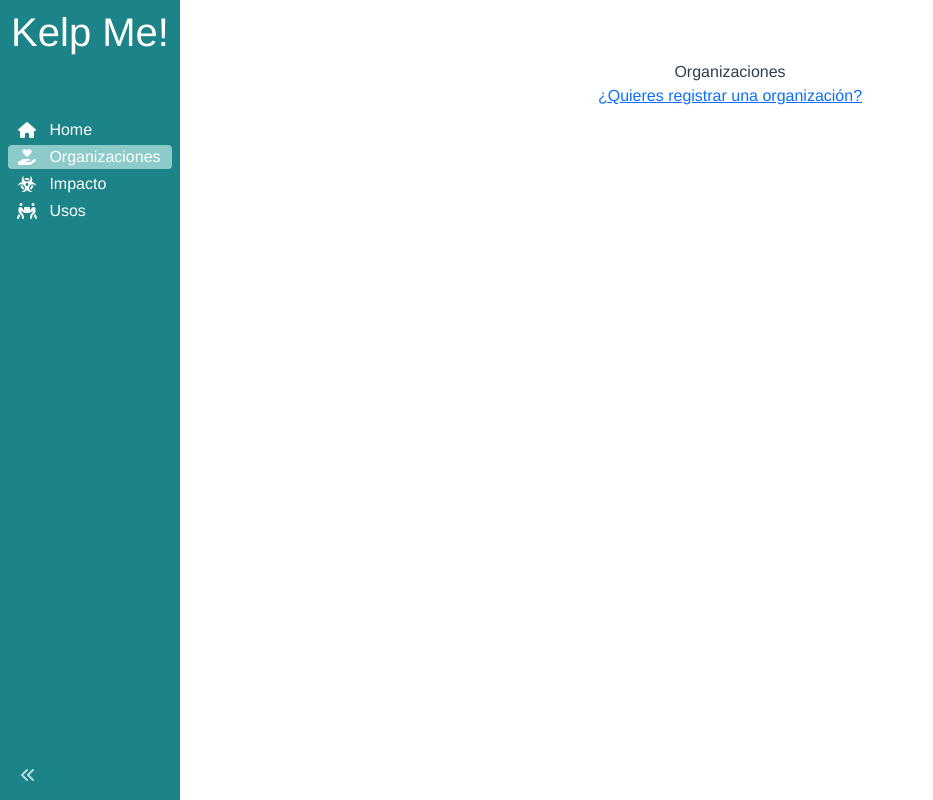
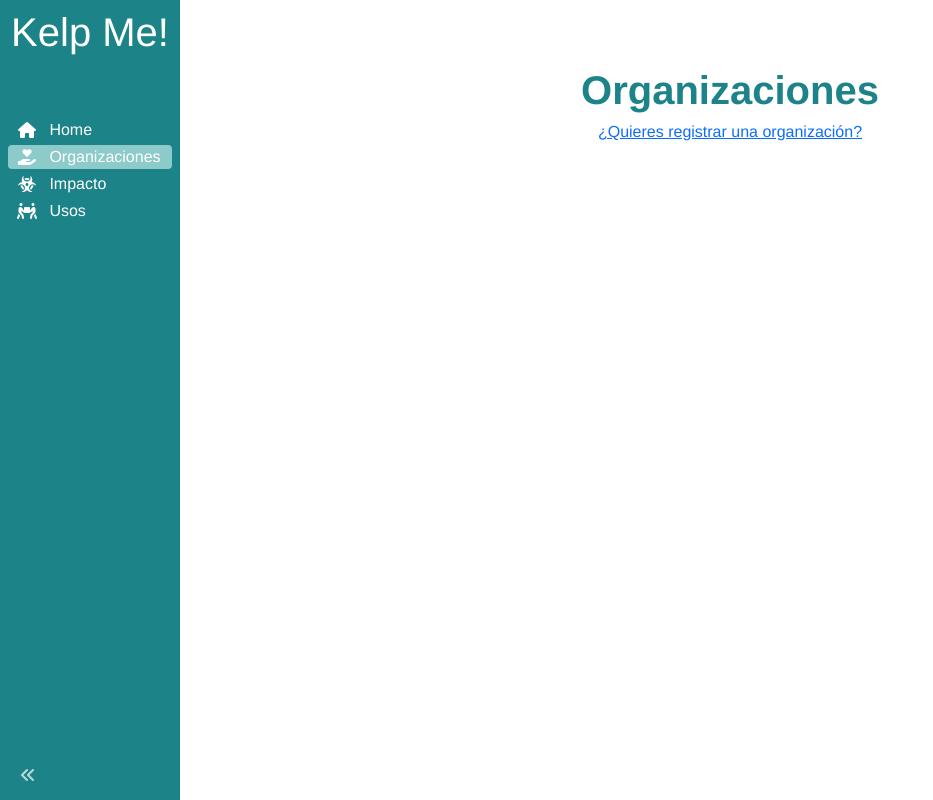
Before and after one commit to OscarGPDev/Kelpme, a Vue app in the folder frontend/kelp-me/: page /organizaciones in a window 1280 px wide. Shown: the whole page, without its empty margins (0-933 px from the left). Built offline with nearby package versions, Linux system fonts and the light colour scheme.

Commit message:
Modificando titulo pagina organizaciones

```diff
--- a/frontend/kelp-me/src/views/OrganizacionesView.vue
+++ b/frontend/kelp-me/src/views/OrganizacionesView.vue
@@ -1,5 +1,5 @@
 <template>
-  <div>
+  <div class="tittle">
     Organizaciones
   </div>
 
@@ -17,4 +17,11 @@
 
 <style>
 
+.tittle{
+  text-align: center;
+  font-size: 40px;
+  margin-top: 20px;
+  font-weight: 700;
+  color:#1C8388;
+}
 </style>
```
